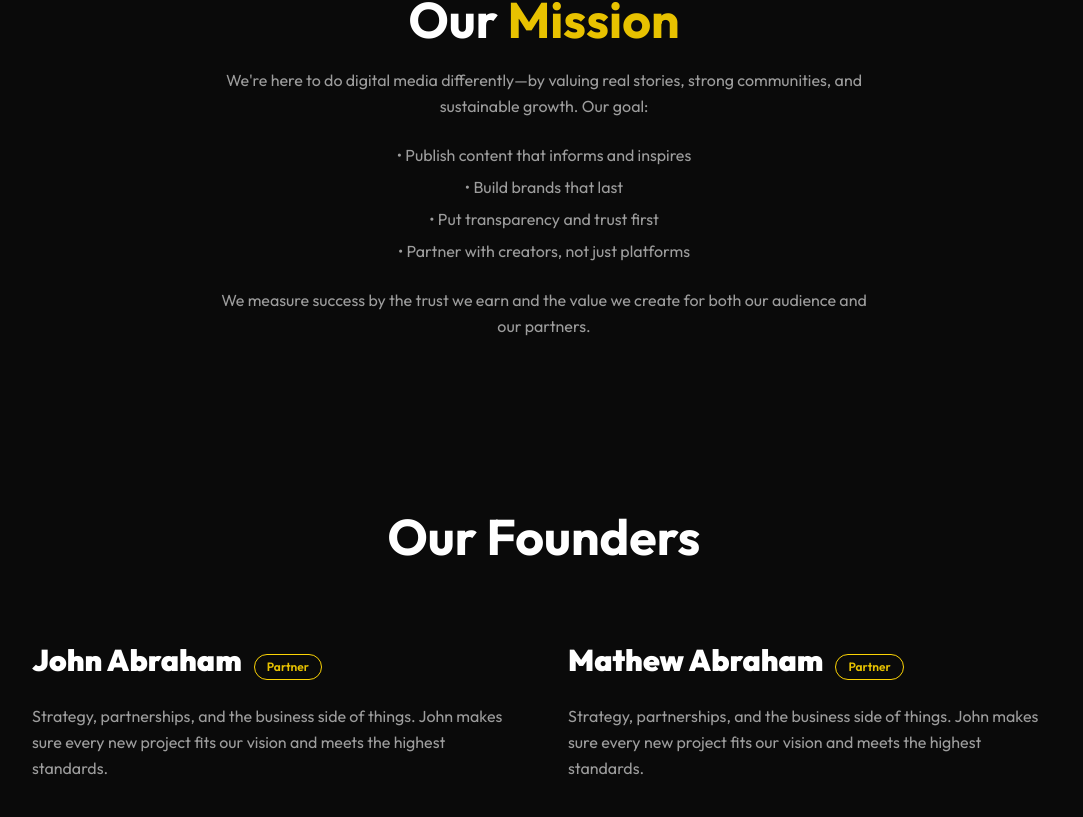
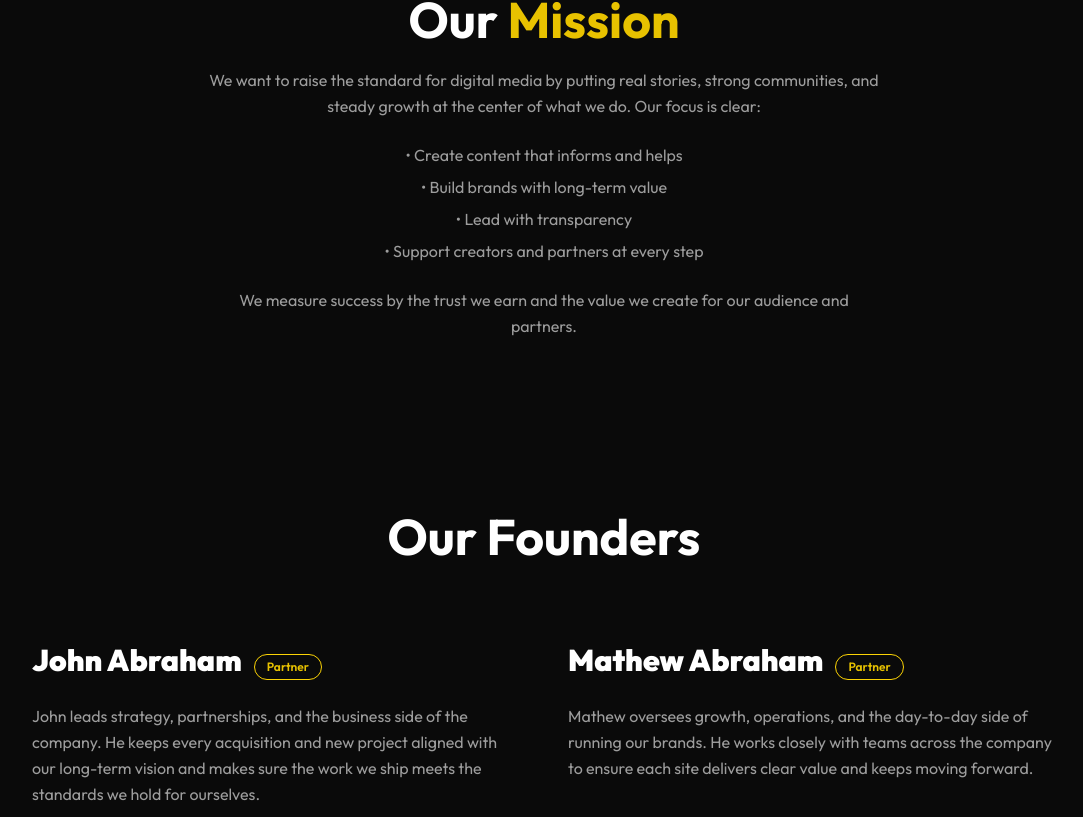
Before and after one commit to efodthe2nd/clearwater, a Next.js app: page /about in a window 1280 px wide. Shown: the part 883-1700 px from the top of the page, without its empty margins (96-1179 px from the left). Built offline with nearby package versions, Linux system fonts and the light colour scheme.

Commit message:
update page

```diff
--- a/app/components/about/OurFounders.tsx
+++ b/app/components/about/OurFounders.tsx
@@ -2,12 +2,12 @@ const founders = [
   {
     name: 'John Abraham',
     role: 'Partner',
-    bio: 'Strategy, partnerships, and the business side of things. John makes sure every new project fits our vision and meets the highest standards.',
+    bio: 'John leads strategy, partnerships, and the business side of the company. He keeps every acquisition and new project aligned with our long-term vision and makes sure the work we ship meets the standards we hold for ourselves.',
   },
   {
     name: 'Mathew Abraham',
     role: 'Partner',
-    bio: 'Strategy, partnerships, and the business side of things. John makes sure every new project fits our vision and meets the highest standards.',
+    bio: 'Mathew oversees growth, operations, and the day-to-day side of running our brands. He works closely with teams across the company to ensure each site delivers clear value and keeps moving forward.',
   },
 ]
 
--- a/app/components/about/OurMission.tsx
+++ b/app/components/about/OurMission.tsx
@@ -1,8 +1,8 @@
 const missionPoints = [
-  'Publish content that informs and inspires',
-  'Build brands that last',
-  'Put transparency and trust first',
-  'Partner with creators, not just platforms',
+  'Create content that informs and helps',
+  'Build brands with long-term value',
+  'Lead with transparency',
+  'Support creators and partners at every step',
 ]
 
 export default function OurMission() {
@@ -13,8 +13,7 @@ export default function OurMission() {
           Our <span className="text-[var(--yellow)]">Mission</span>
         </h2>
         <p className="text-white/60 text-base leading-relaxed mb-6">
-          We're here to do digital media differently—by valuing real stories, strong communities,
-          and sustainable growth. Our goal:
+          We want to raise the standard for digital media by putting real stories, strong communities, and steady growth at the center of what we do. Our focus is clear:
         </p>
         <ul className="text-white/60 text-base space-y-2 mb-6">
           {missionPoints.map((point) => (
@@ -22,8 +21,7 @@ export default function OurMission() {
           ))}
         </ul>
         <p className="text-white/60 text-base leading-relaxed">
-          We measure success by the trust we earn and the value we create for both our audience and
-          our partners.
+          We measure success by the trust we earn and the value we create for our audience and partners.
         </p>
       </div>
     </section>
```
